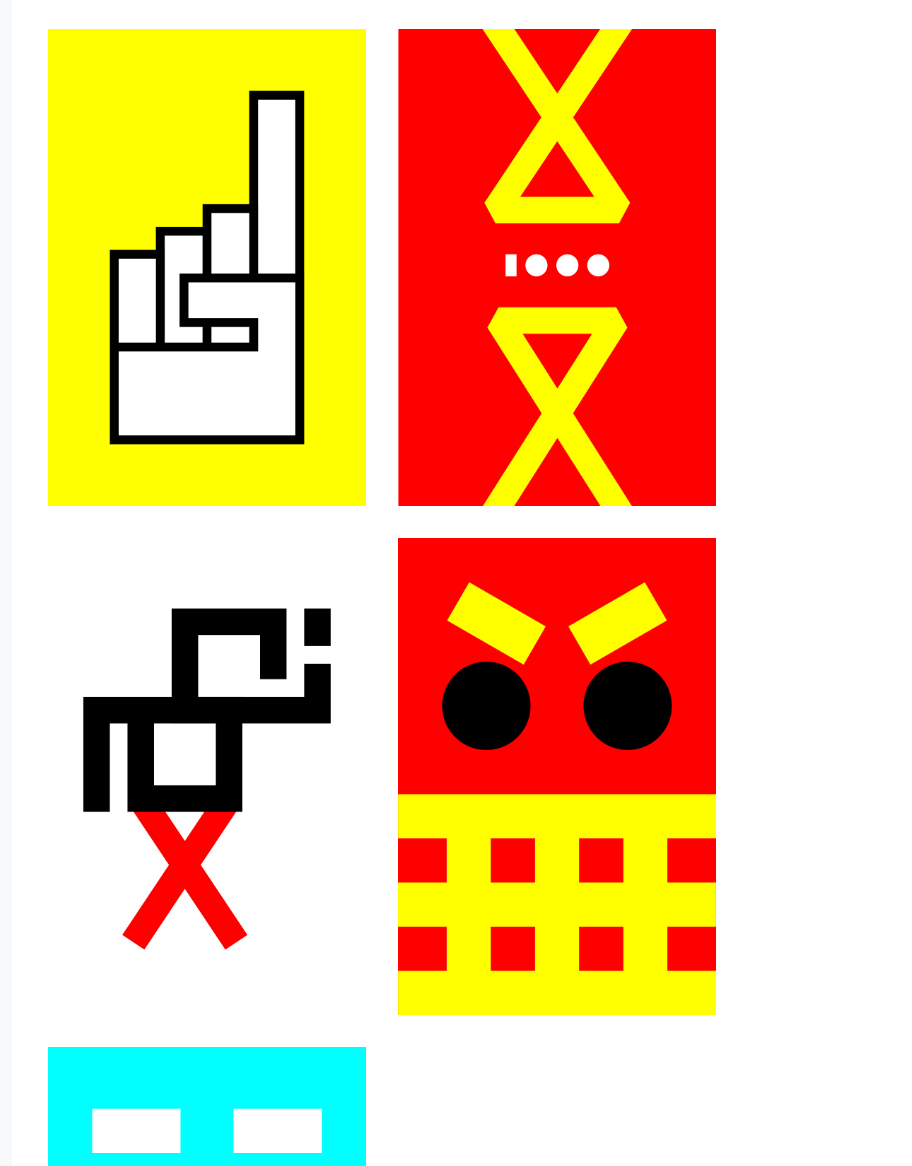
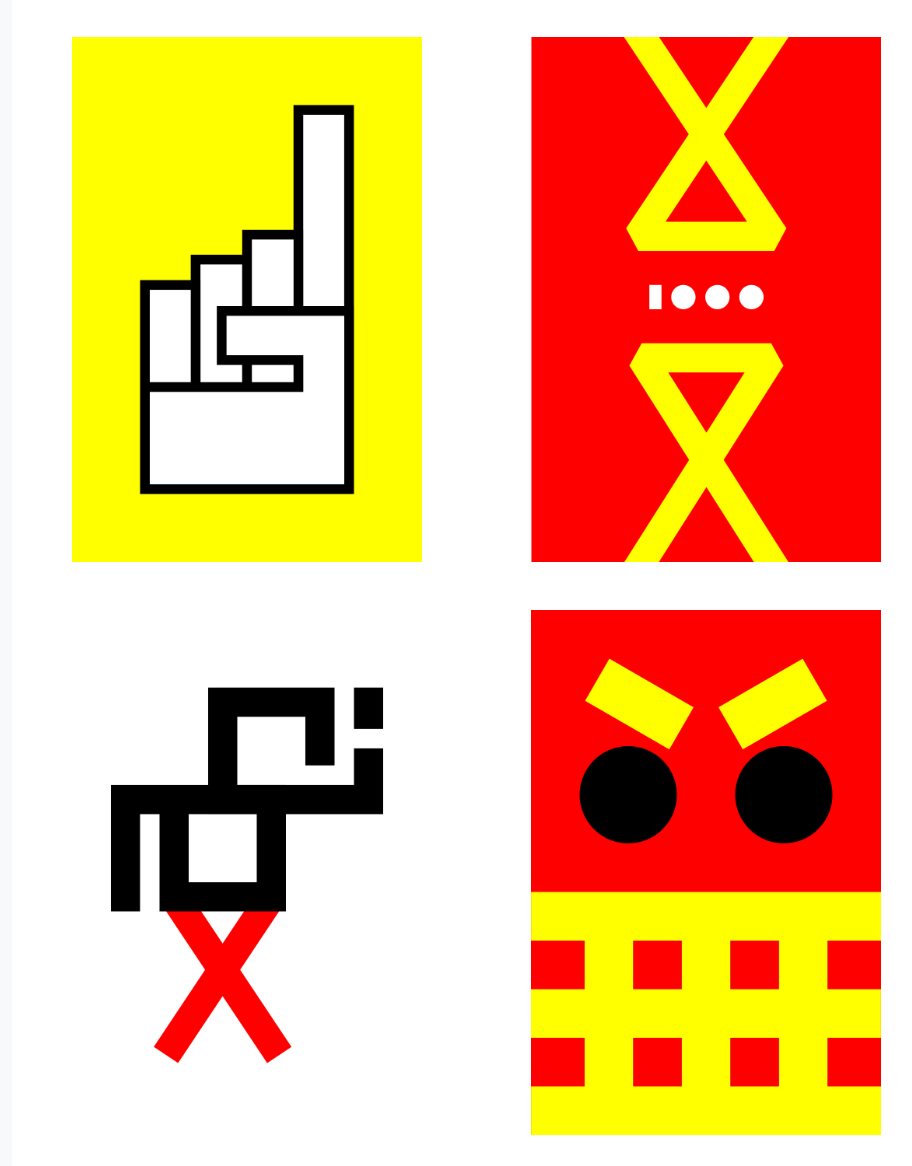
Before and after one commit to magedabdelsalam/responsive-portfolio, a plain HTML site: page portfolio.html in a window 1280 px wide. Shown: the part 193-1359 px from the top of the page, without its empty margins (4-916 px from the left). Drawn offline with nearby package versions, Linux system fonts and the light colour scheme.

Commit message:
Removed flexbox and added col/rows instead

```diff
--- a/portfolio.html
+++ b/portfolio.html
@@ -59,32 +59,42 @@
                 <h1 class="card-title text-info font-weight-bold">Portfolio</h1>
                 <hr />
               </header>
-              <section class="d-flex flex-wrap">
+              <section class="row">
+                    <div class="col-md-12 col-lg-6 my-4">
                         <img
-                  class="img-fluid p-3"
+                        class="img-fluid mx-auto d-block"
                         src="imgs/jan25_2.png"
                         alt="Only one poster"
                         />
+                    </div>
+                    <div class="col-md-12 col-lg-6 my-4">
                         <img
-                  class="img-fluid p-3"
+                        class="img-fluid mx-auto d-block"
                         src="imgs/jan25_3.png"
                         alt="Poster 2"
                         />
+                    </div>
+                    <div class="col-md-12 col-lg-6 my-4">
                         <img
-                  class="img-fluid p-3"
+                        class="img-fluid mx-auto d-block"
                         src="imgs/jan25_4.png"
                         alt="Poster 3"
                         />
+                    </div>
+                    <div class="col-md-12 col-lg-6 my-4">
                         <img
-                  class="img-fluid p-3"
+                        class="img-fluid mx-auto d-block"
                         src="imgs/jan25_5.png"
                         alt="Poster 4"
                         />
+                    </div>
+                    <div class="col-md-12 col-lg-6 my-4">
                         <img
-                  class="img-fluid p-3"
+                        class="img-fluid mx-auto d-block"
                         src="imgs/jan25_6.png"
                         alt="Poster 5"
                         />
+                    </div>
               </section>
             </div>
           </article>
```
Also changed, not shown: 1 other file. Lines whose indentation alone changed are shown as unchanged.
